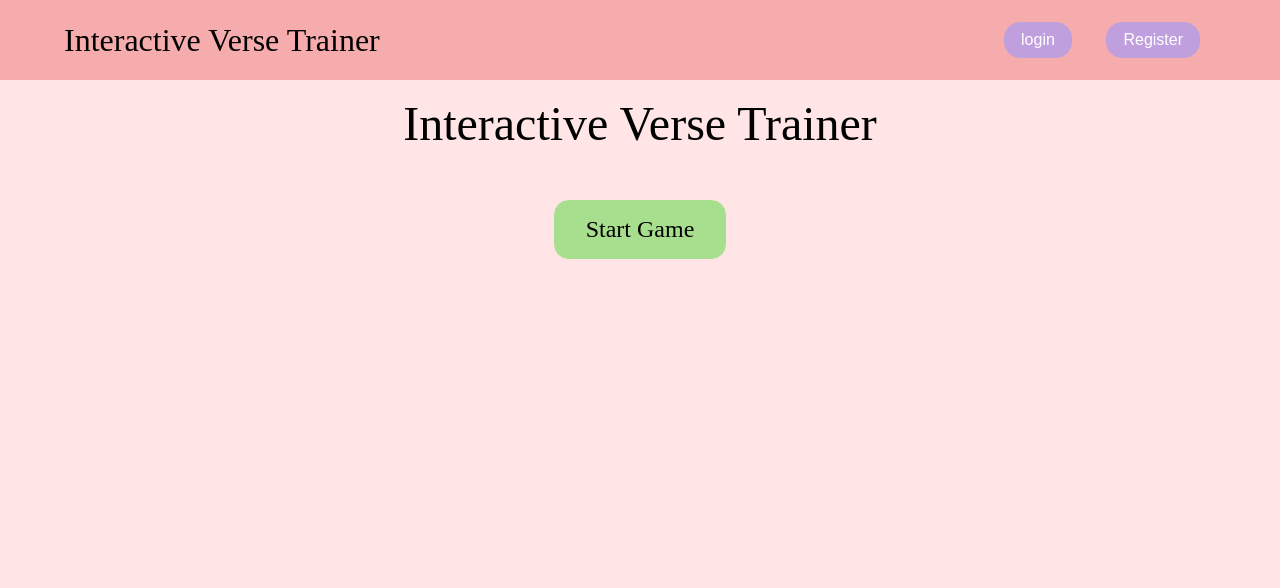
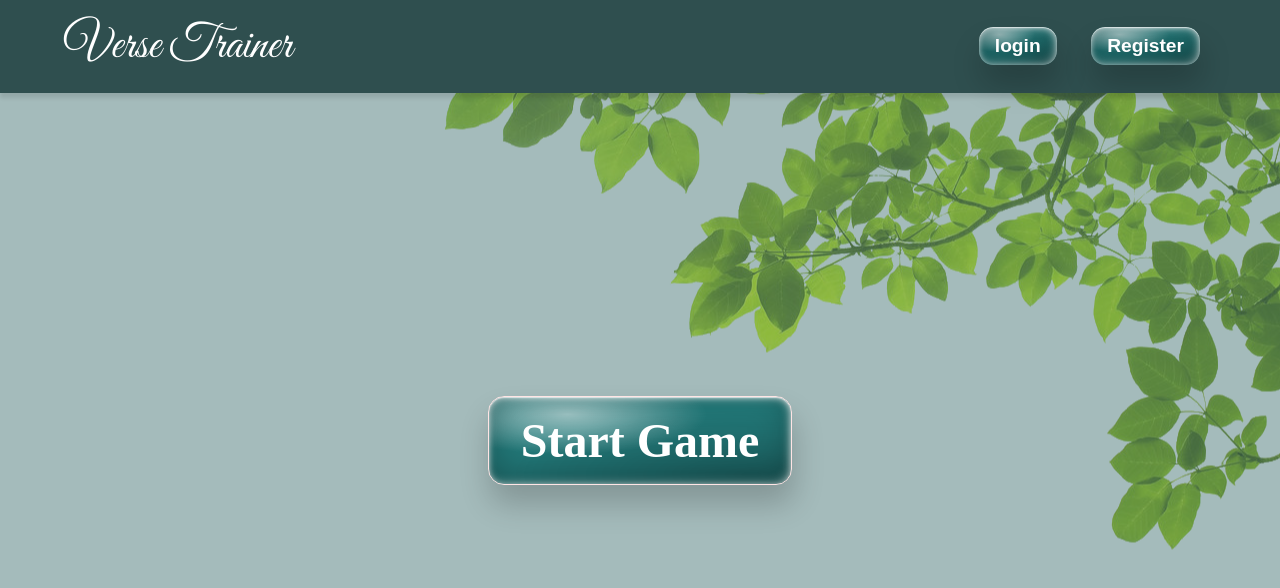
Before and after one commit to gauridubey10/Interative_Verse_Trainer, a SvelteKit app: page / in a window 1280 px wide. Shown: the top 588 px of the page. Built offline with nearby package versions, Linux system fonts and the light colour scheme; no server answers.

Commit message:
HOme page ui

```diff
--- a/src/app.html
+++ b/src/app.html
@@ -3,10 +3,13 @@
 	<head>
 		<meta charset="utf-8" />
 		<link rel="icon" href="%sveltekit.assets%/favicon.png" />
+		<link rel="preconnect" href="https://fonts.googleapis.com">
+        <link rel="preconnect" href="https://fonts.gstatic.com" crossorigin>
+        <link href="https://fonts.googleapis.com/css2?family=DM+Serif+Display&family=Great+Vibes&family=Poppins&display=swap" rel="stylesheet">
 		<meta name="viewport" content="width=device-width, initial-scale=1" />
 		%sveltekit.head%
 	</head>
 	<body data-sveltekit-preload-data="hover" style=" margin: 0; padding: 0; font-size: 64.5%;">
-		<div style="display: contents; background-color: #FFE5E5 ;">%sveltekit.body%</div>
+		<div style="display: contents;">%sveltekit.body%</div>
 	</body>
 </html>
--- a/src/lib/Navbar.svelte
+++ b/src/lib/Navbar.svelte
@@ -15,18 +15,18 @@
     <header>
       <nav>
         <div class="page-icon">
-          <a href="/">Interactive Verse Trainer</a>
+          <a href="/">Verse Trainer</a>
         </div>
          {#if $page.url.pathname != '/user/login'}
         <div class="Header-button">
            <ul>
             {#if ! $page.data.user}
-            <button><li><a href="/user/login">login</a></li></button>
+            <button class="button-91"><li><a href="/user/login">login</a></li></button>
             {#if $page.url.pathname != '/user/signup'}
-            <button><li><a href="/user/signup"> Register</a></li></button>
+            <button class="button-91"><li><a href="/user/signup"> Register</a></li></button>
             {/if}
             {:else}
-            <button><li><a href="/user/logout">Logout</a></li></button>
+            <button class="button-91"><li><a href="/user/logout">Logout</a></li></button>
             {/if}
            </ul>
         </div>
@@ -36,14 +36,37 @@
 
     <style>
 
+
+.button-91 {
+  color: #fff;
+   padding: 0.5rem 1rem;
+  background-color: #227878;
+  background-image: radial-gradient(93% 87% at 87% 89%, rgba(0, 0, 0, 0.23) 0%, transparent 86.18%), radial-gradient(66% 66% at 26% 20%, rgba(255, 255, 255, 0.55) 0%, rgba(255, 255, 255, 0) 69.79%, rgba(255, 255, 255, 0) 100%);
+  box-shadow: inset -3px -3px 9px rgba(255, 255, 255, 0.25), inset 0px 3px 9px rgba(255, 255, 255, 0.3), inset 0px 1px 1px rgba(255, 255, 255, 0.6), inset 0px -8px 36px rgba(0, 0, 0, 0.3), inset 0px 1px 5px rgba(255, 255, 255, 0.6), 2px 19px 31px rgba(0, 0, 0, 0.2);
+  border-radius: 14px;
+  font-weight: bold;
+  font-size: 1.2rem;
+
+  border: 0;
+
+  user-select: none;
+  -webkit-user-select: none;
+  touch-action: manipulation;
+
+  cursor: pointer;
+}
+
     header{
-      background-color: #f6acac;
       margin: 0;
       min-height: 10vh;
       position: fixed;
       top: 0;
       width: 100%;
-      border-bottom: px solid gray;
+      border-bottom: 1px solid darkslategrey;
+      background-color: darkslategrey;
+      box-shadow: 0px 5px 4px rgba(0, 0, 0, 0.1);
+      z-index: 1;
+      /* border-bottom: px solid gray; */
     }
 
     a{
@@ -65,7 +88,7 @@
     }
 
     button:hover{
-      background-color:  rgb(179, 126, 229);
+      background-color: #144545;
     }
 
     nav{
@@ -78,12 +101,15 @@
     }
 
     .page-icon{
-      font-size: 2rem;
+      font-family: 'Great Vibes', cursive;
+      font-size: 3rem;
+      font-weight: 400;
+      padding: 1rem 0 1rem 0;
       flex: 1 1 ;
     }
 
     .page-icon a{
-      color: black;
+      color: white;
     }
 
     .Header-button{
--- a/src/routes/+page.svelte
+++ b/src/routes/+page.svelte
@@ -1,28 +1,77 @@
 
+<script>
+
+  import imagePath from "$lib/img/Green-Leaves-Download-Free-PNG.png";
+</script>
 
 <div class="Start-Page">
-
-<div class="page">
-<p>Interactive Verse Trainer</p>
-<a href="/verse_list">Start Game</a>
+  <div class="leaf-image">
+    <!-- Replace 'your-leaf-image.jpg' with the actual URL or path to your leaf image -->
+    <img src={imagePath} alt="Leaf Image">
+  </div>
+<div class="page ">
+<a class="button-91" href="/verse_list">Start Game</a>
 </div>
 </div>
 
 <style>
 
+/* CSS */
+
+.button-91 {
+  color: #fff;
+  padding: 15px 25px;
+  background-color: #38d2d2;
+  background-image: radial-gradient(93% 87% at 87% 89%, rgba(0, 0, 0, 0.23) 0%, transparent 86.18%), radial-gradient(66% 66% at 26% 20%, rgba(255, 255, 255, 0.55) 0%, rgba(255, 255, 255, 0) 69.79%, rgba(255, 255, 255, 0) 100%);
+  box-shadow: inset -3px -3px 9px rgba(255, 255, 255, 0.25), inset 0px 3px 9px rgba(255, 255, 255, 0.3), inset 0px 1px 1px rgba(255, 255, 255, 0.6), inset 0px -8px 36px rgba(0, 0, 0, 0.3), inset 0px 1px 5px rgba(255, 255, 255, 0.6), 2px 19px 31px rgba(0, 0, 0, 0.2);
+  border-radius: 14px;
+  font-weight: bold;
+  font-size: 16px;
+
+  border: 0;
+
+  user-select: none;
+  -webkit-user-select: none;
+  touch-action: manipulation;
+
+  cursor: pointer;
+}
+
+
+.leaf-image {
+      /* Set the properties for the leaf image */
+      position: absolute;
+      top: 22vh; /* Adjust as needed */
+      right: 0;
+      transform: translateY(-50%); /* Center vertically */
+      z-index: -1;
+      /* Additional styling if needed */
+    }
+
+
+
 .Start-Page{
-    height: 100vh;
-    background-color: #FFE5E5;
+  display: flex;
+  position: absolute;
+   top: 10vh;
+   width: 100%;
+    height: 90vh;
     margin: auto;
+    background-color: rgb(75, 121, 121 , 0.5);
+    background-repeat: no-repeat;
+
 }
+
 
 .page{
     display: flex;
+    flex: 1;
     justify-content: center;
     padding: 3rem;
     flex-direction: column;
     font-size: 3rem;
     align-items: center;
+    opacity: 1;
 }
 
 a{
@@ -35,15 +84,16 @@ a{
     margin: auto;
     border: 1px solid #FFE5E5;
     border-radius: 1rem;
-    font-size: 1.5rem;
-    background-color:  #A8DF8E;
+    font-size: 3rem;
+    /* background-color:  #A8DF8E; */
+    background-color: #227878;
     cursor: pointer;
-    color: black;
+    color: white;
     text-decoration: none;
   }
 
   .page > a:hover{
-    background-color: #85d389;
+    background-color: #144545;
     color: white;
 
   }
```
Also changed, not shown: src/lib/img/Green-Leaves-Download-Free-PNG.png (added).
